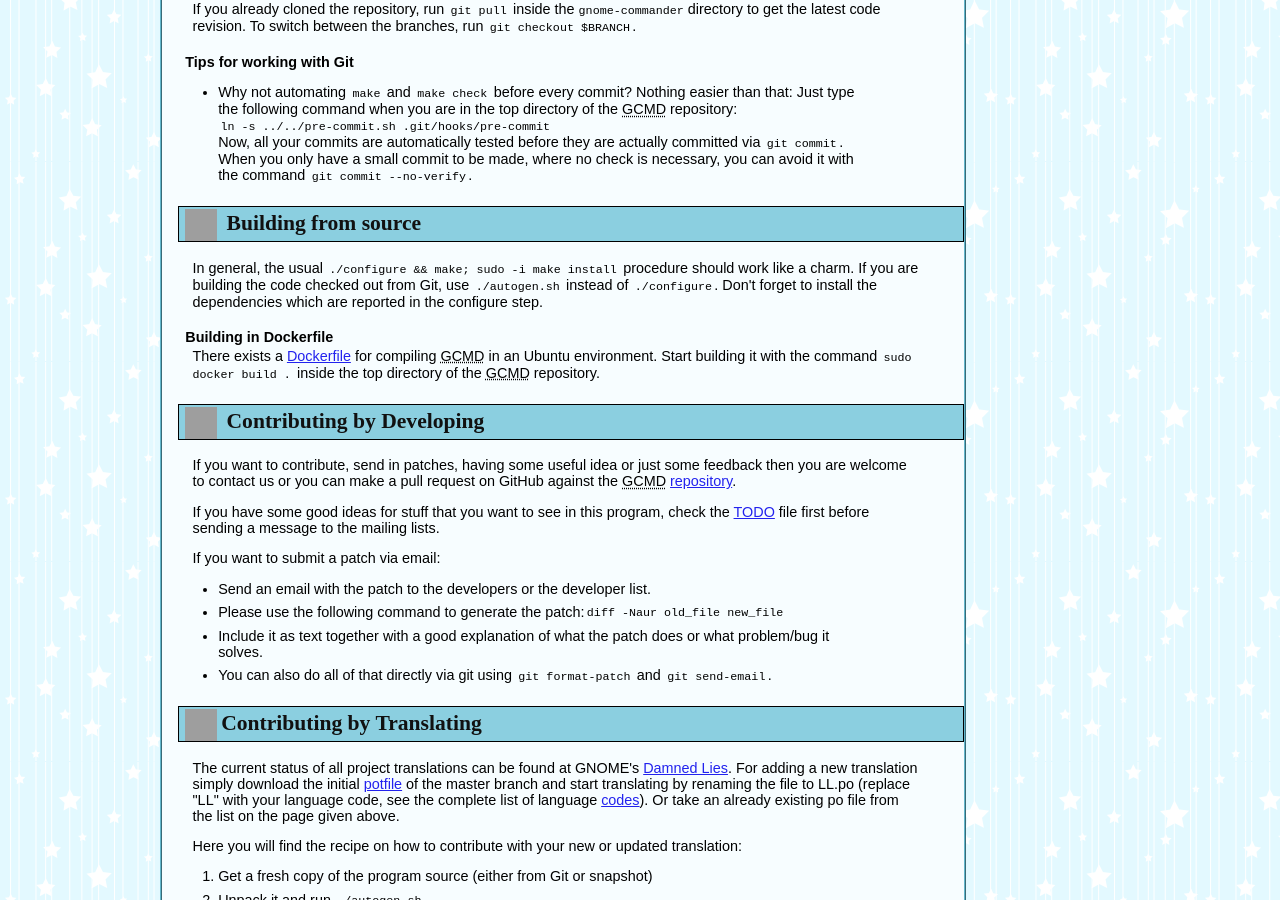
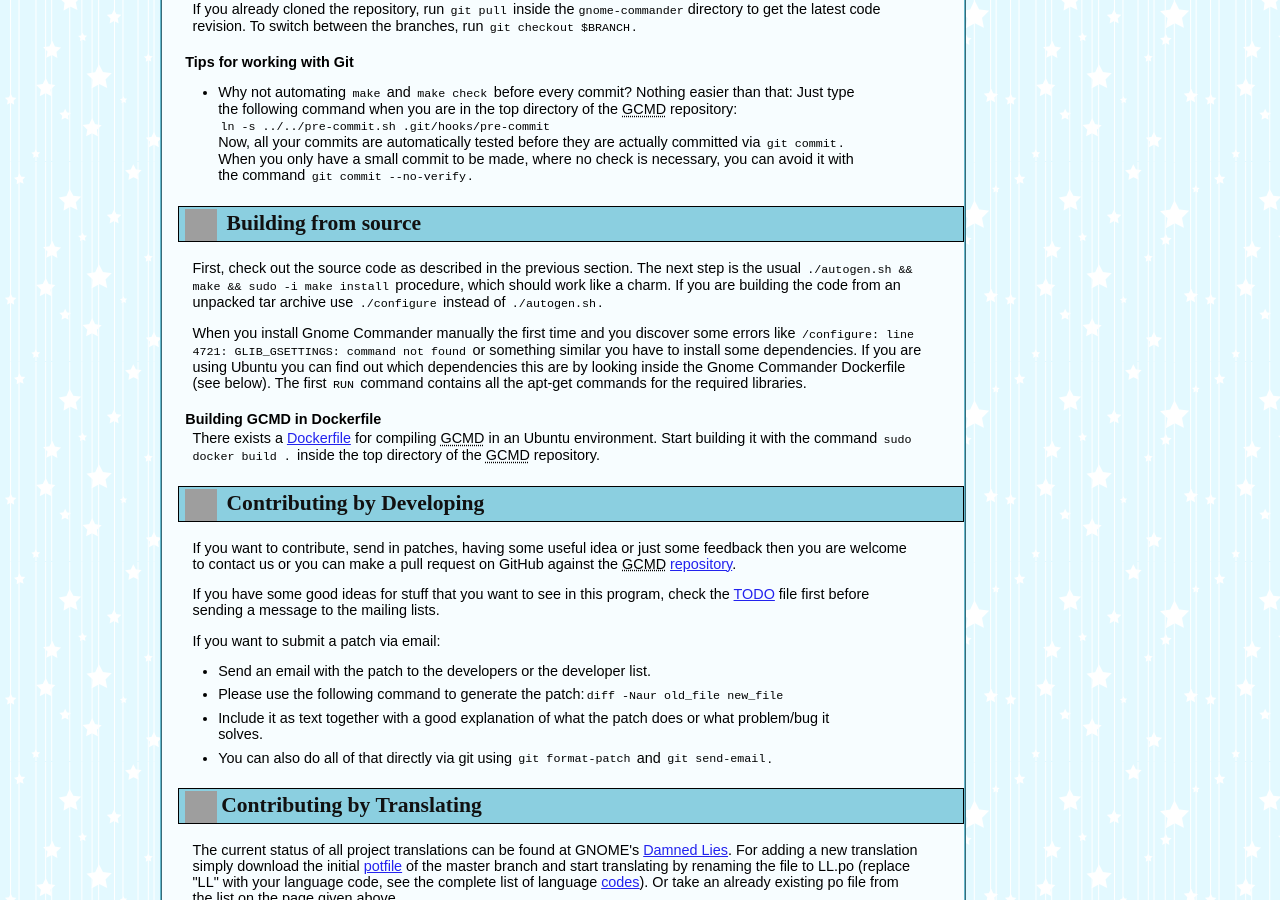
Before and after one commit to gcmd/gcmd.github.io, a Jekyll site: the page dev.html, which Jekyll copies as it is, in a window 1280 px wide and 900 px high, scrolled down 1038 px. Built offline with Jekyll 4.4.1, drawn with Linux system fonts in a browser that asks for light colours; grey boxes are pictures that could not be loaded.

Commit message:
Updates installation documentation

```diff
--- a/dev.html
+++ b/dev.html
@@ -128,11 +128,13 @@
 </p>
 
 <h2><img class="info" src="img/icons/devices/media-floppy.png" height="32" width="32" alt="Source code"> <a name="build">Building from source</a></h2>
-<p>In general, the usual <code>./configure && make; sudo -i make install</code> procedure should work like a charm. If you are building
-the code checked out from Git, use <code>./autogen.sh</code> instead of <code>./configure</code>. Don't forget to install the dependencies
-which are reported in the configure step.</p>
+<p>First, check out the source code as described in the previous section. The next step is the usual <code>./autogen.sh && make && sudo -i make install</code> procedure,
+which should work like a charm. If you are building the code from an unpacked tar archive use <code>./configure</code> instead of <code>./autogen.sh</code>.</p>
+<p>When you install Gnome Commander manually the first time and you discover some errors like <code>/configure: line 4721: GLIB_GSETTINGS: command not found</code> or
+something similar you have to install some dependencies. If you are using Ubuntu you can find out which dependencies this are by looking inside the Gnome Commander Dockerfile (see below).
+The first <code>RUN</code> command contains all the apt-get commands for the required libraries.</p>
 
-<h4>Building in Dockerfile</h4>
+<h4>Building GCMD in Dockerfile</h4>
 <p>
 There exists a <a href="http://git.gnome.org/cgit/gnome-commander/plain/Dockerfile">Dockerfile</a> for compiling
 <abbr title="GNOME Commander">GCMD</abbr> in an Ubuntu environment. Start building it with the command
--- a/doc.html
+++ b/doc.html
@@ -43,7 +43,9 @@
 connected to <abbr title="GNOME Commander">GCMD</abbr> is listed. Check this page from time to time, or you
 could contact the <a href="dev.html#maillists">mailing lists</a>
 and suggest/contribute with some content for this website.</p>
-<br><br><br><br><br>
+<p>If you are looking for the documentation on how to install <abbr title="GNOME Commander">GCMD</abbr> manually via
+<code>configure && make && make install</code>, see the <a href="dev.html">Development</a> section.</p>
+<br><br>
 <h2><img class="info" src="img/icons/status/dialog-information.png" alt="Tips" height="32" width="32" title="Tips"> <a name="tips">Tips and tricks for Gnome Commander</a></h2>
 
 <div id="infor">
```
